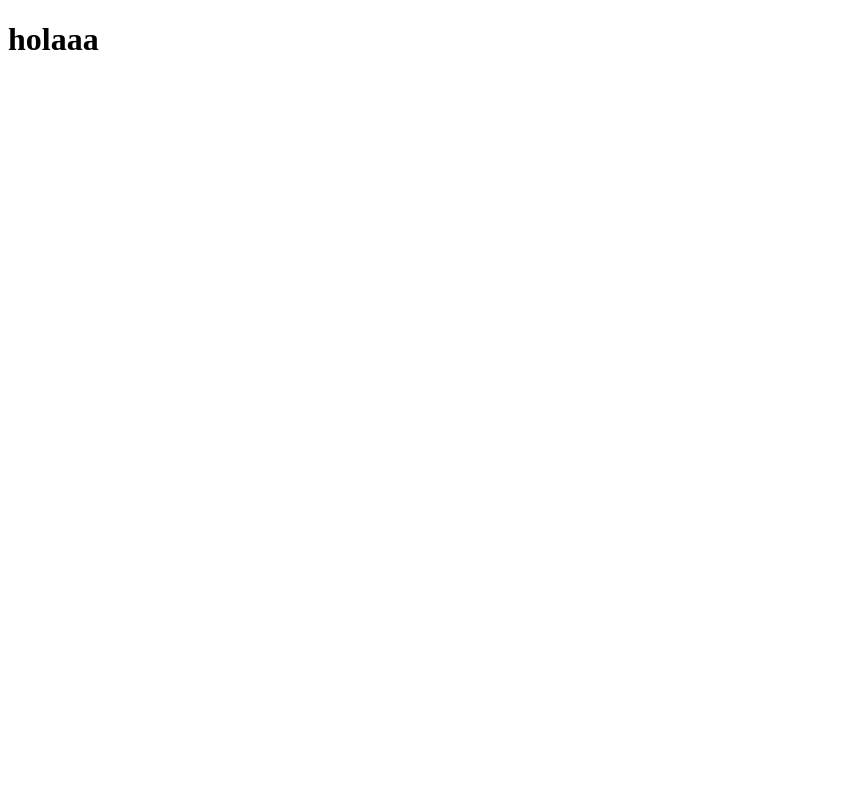
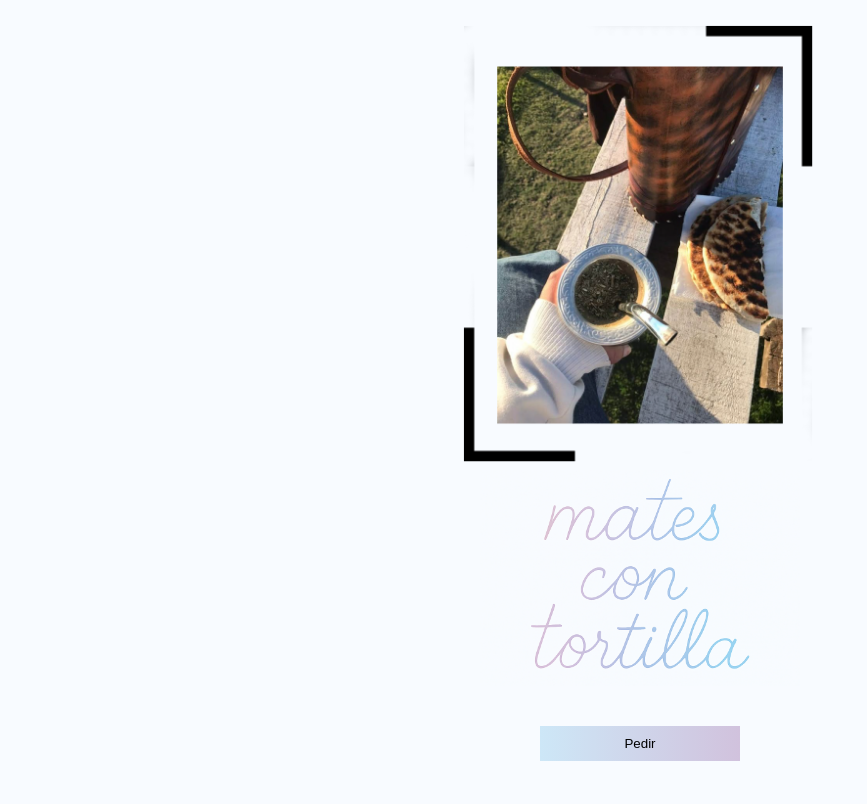
Before and after one commit to lhuisruiz/de-pie, a plain HTML site: page sabado.html in a window 1280 px wide. Shown: the whole page, without its empty margins (0-867 px from the left). Drawn offline with Linux system fonts and the light colour scheme.

Commit message:
Add files via upload

```diff
--- a/sabado.html
+++ b/sabado.html
@@ -1,11 +1,22 @@
 <!DOCTYPE html>
 <html lang="en">
+
 <head>
     <meta charset="UTF-8">
     <meta name="viewport" content="width=device-width, initial-scale=1.0">
     <title>Document</title>
+    <link rel="stylesheet" href="style.css">
 </head>
+
 <body>
-    <h1>holaaa</h1>
+    <div class="cls">
+        <div class="re-container">
+            <img class="fech-img" src="img/1.png" alt="">
+            <img class="dat" src="img/1a.png" alt="">
+            <a href="https://wa.me/5491144382987?text=Quiero%20mates%20con%20tortilla
+" target="_blank"> <button class="bt-cc">Pedir</button></a>
+        </div>
+    </div>
 </body>
+
 </html>
--- a/style.css
+++ b/style.css
@@ -5,14 +5,14 @@
 
 body {
     width: 100%;
-    background: rgba(243, 243, 243, 0.781);
+    background:#f8fbff;
     display: flex;
     justify-content: center;
 
 }
 .cls{
      width: 100%;
-    background-color: rgb(0, 0, 0);
+    background-color:#f8fbff;
 }
 .contenido {
     width: 100%;
@@ -52,6 +52,31 @@ body {
 
   .cls{
      width: 400px;
-    background-color: rgba(35, 17, 197, 0.699);
+    background-color: rgba(35, 17, 197, 0);
 }
 }
+
+
+/*regaalo*/
+.re-container{
+    width: 100%;
+    height: auto;
+    display: flex;
+    flex-direction: column;
+    align-items: center;
+    justify-content: center;
+    margin: 20px 0px;
+}
+.fech-img{
+    width: 90%;
+}
+.dat{
+    width: 80%;
+}
+.bt-cc{
+    width: 200px;
+    padding: 10px;
+    border: none;
+    margin: 40px 0px;
+background-image: linear-gradient(to left, #d1c2dd, #cde7f7);
+}
```
Also changed, not shown: img/1.jpg (added), img/1.png (added), img/1a.png (added).
